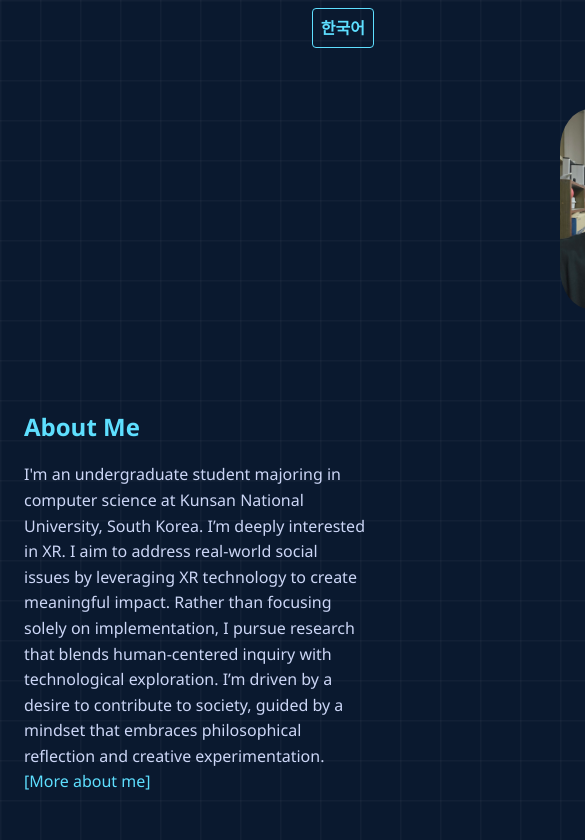
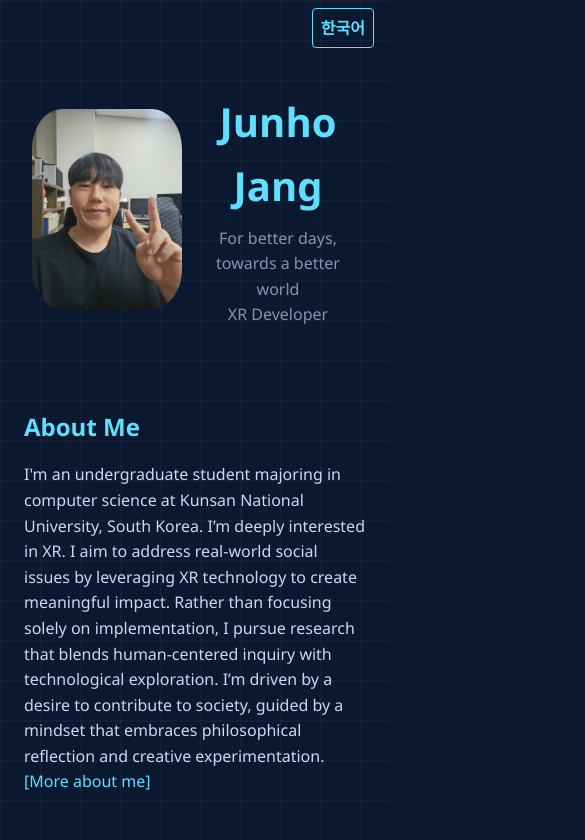
Before and after one commit to jjunoXD/jjunoXD.github.io, a plain HTML site: page index.html in a window 390 px wide. Shown: the top 840 px of the page, 585 px wide, since content can reach past the window. Drawn offline with Linux system fonts and the light colour scheme.

Commit message:
update4.1

```diff
--- a/static/css/style.css
+++ b/static/css/style.css
@@ -50,6 +50,13 @@ body {
   object-fit: cover;
   margin-right: 5rem;
   margin-left: 33rem;
+}
+
+@media (max-width: 768px) {
+  .profile-img {
+    margin-left: 0rem;
+    margin-right: 1rem;
+  }
 }
 
 .intro-text h1 {
```
